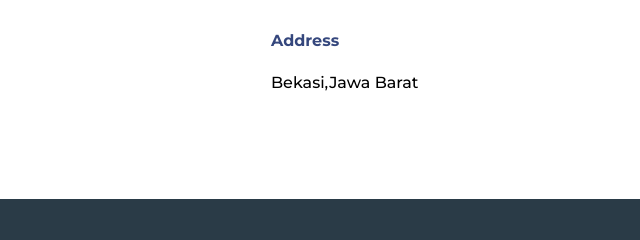
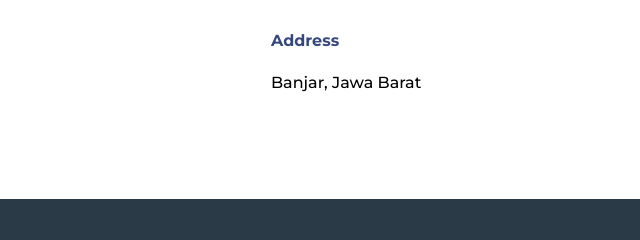
Before and after one commit to sadisad/Portofolio-Html-CSS, a plain HTML site: page index.html in a window 1280 px wide. Shown: the part 3119-3359 px from the top of the page, 0-640 px from the left. Drawn offline with nearby package versions, Linux system fonts and the light colour scheme; files whose address does not match are found by name.

Commit message:
Update index.html

```diff
--- a/index.html
+++ b/index.html
@@ -158,7 +158,7 @@
                         <span class="contact__text">0852********</span>
 
                         <h3 class="contact__subtitle">Address</h3>
-                        <span class="contact__text">Bekasi,Jawa Barat</span>
+                        <span class="contact__text">Banjar, Jawa Barat</span>
                     </div>
 
                     <form action="" class="contact__form">
```
